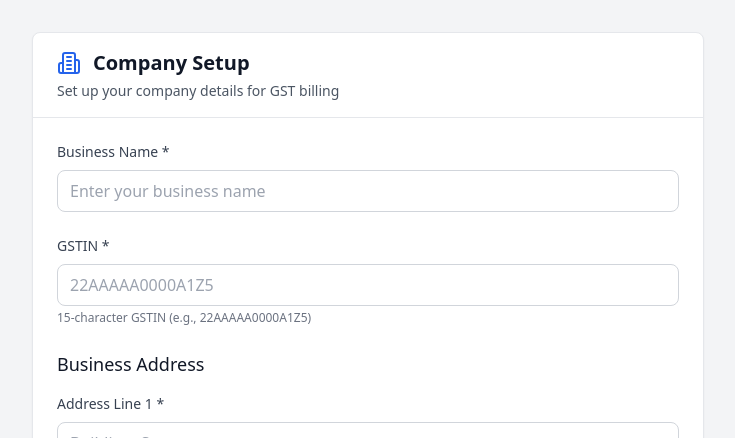
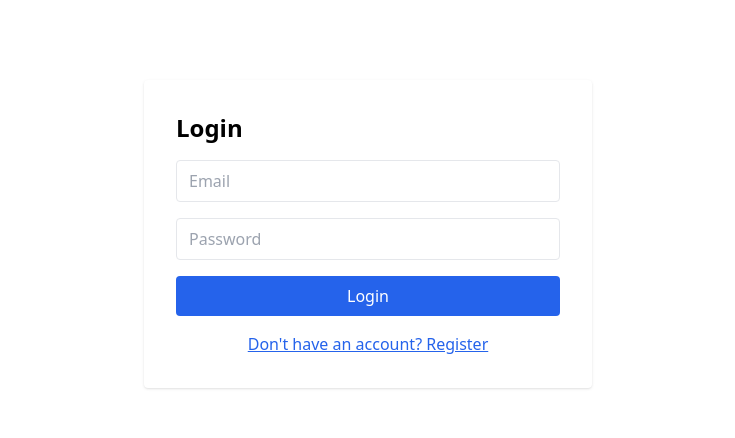
Before and after one commit to NinjaBeameR/TaxEasePortal, a React (Vite) app: page / in a window 1280 px wide. Shown: the top 438 px of the page, without its empty margins (272-1007 px from the left). Built offline with nearby package versions, Linux system fonts and the light colour scheme; no server answers.

Commit message:
login fix

```diff
--- a/src/App.tsx
+++ b/src/App.tsx
@@ -108,6 +108,12 @@ function App() {
     );
   }
 
+  // *** AUTH CHECK SHOULD COME FIRST ***
+  if (!session) {
+    return <AuthPage onAuthSuccess={() => window.location.reload()} />;
+  }
+
+  // *** THEN SHOW COMPANY SETUP IF NEEDED ***
   if (!companySetupComplete) {
     return (
       <div className="min-h-screen bg-gray-100 py-8">
@@ -215,10 +221,6 @@ function App() {
     }
   };
 
-  if (!session) {
-    return <AuthPage onAuthSuccess={() => window.location.reload()} />;
-  }
-
   return (
     <div className="min-h-screen bg-gray-100">
       <Header currentPage={currentPage} onPageChange={handlePageChange} />
--- a/src/components/Company/CompanySetup.tsx
+++ b/src/components/Company/CompanySetup.tsx
@@ -125,9 +125,11 @@ const CompanySetup: React.FC<CompanySetupProps> = ({ onComplete }) => {
     setLoading(true);
     try {
       const { data: { user } } = await supabase.auth.getUser();
+      console.log('Supabase user:', user);
       if (!user || !user.id) {
         setErrors({ submit: 'User not authenticated.' });
         setLoading(false);
+        console.error('User not authenticated');
         return;
       }
       const companyData = {
```
